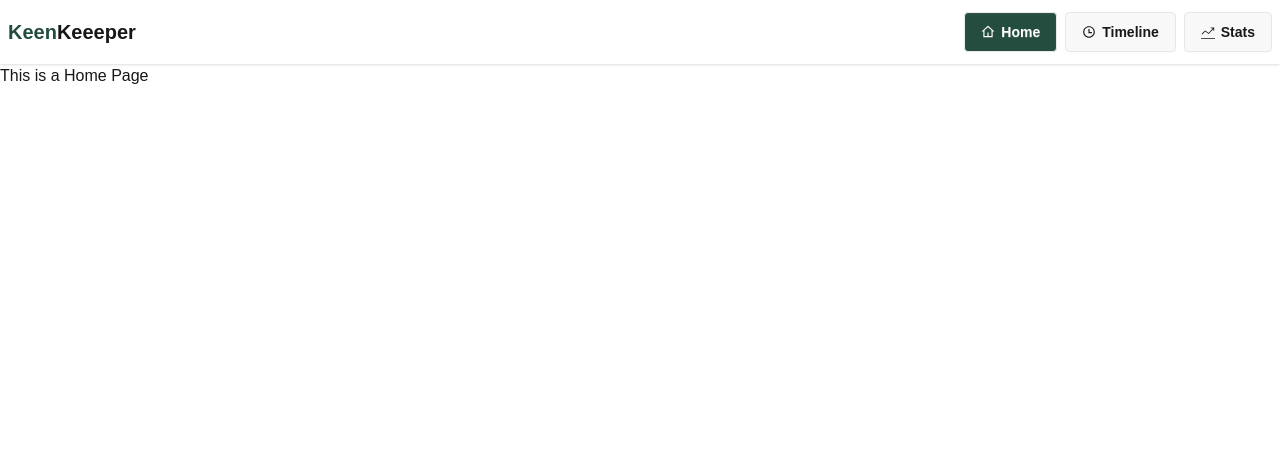
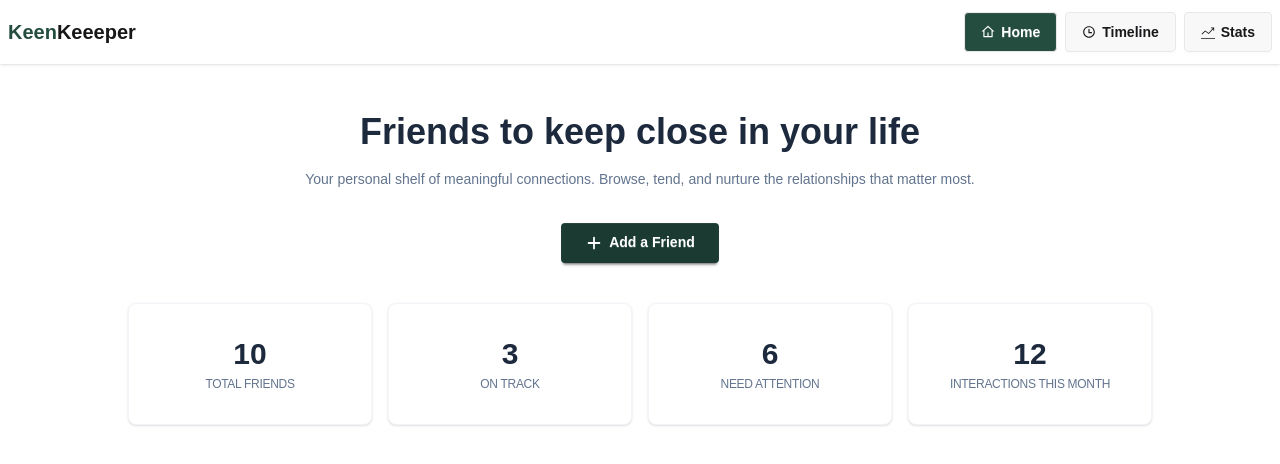
Before and after one commit to nazmul-conqueror/Assignment-07, a Next.js app: page / in a window 1280 px wide. Shown: the top 464 px of the page. Built offline with nearby package versions, Linux system fonts and the light colour scheme.

Commit message:
banner added

```diff
--- /dev/null
+++ b/src/app/components/Banner/Banner.jsx
@@ -0,0 +1,51 @@
+import React from 'react';
+import { HiPlus } from 'react-icons/hi'; // Ensure react-icons is installed
+
+const FriendsBanner = () => {
+  const stats = [
+    { label: 'Total Friends', value: 10 },
+    { label: 'On Track', value: 3 },
+    { label: 'Need Attention', value: 6 },
+    { label: 'Interactions This Month', value: 12 },
+  ];
+
+  return (
+    <section className="bg-base-100 py-12 px-4 flex flex-col items-center text-center">
+      {/* Header Section */}
+      <div className="max-w-2xl mb-10">
+        <h1 className="text-4xl font-bold text-slate-800 mb-4">
+          Friends to keep close in your life
+        </h1>
+        <p className="text-slate-500 text-sm leading-relaxed mb-8">
+          Your personal shelf of meaningful connections. Browse, tend, and nurture the
+          relationships that matter most.
+        </p>
+
+        {/* DaisyUI Button with React Icon */}
+        <button className="btn btn-neutral normal-case px-6 bg-[#1a3a32] hover:bg-[#132b25] border-none text-white">
+          <HiPlus className="text-lg" />
+          Add a Friend
+        </button>
+      </div>
+
+      {/* Stats Cards Grid */}
+      <div className="grid grid-cols-1 md:grid-cols-4 gap-4 w-full max-w-5xl">
+        {stats.map((stat, index) => (
+          <div
+            key={index}
+            className="bg-white border border-slate-100 rounded-lg shadow-sm py-8 px-4 flex flex-col items-center justify-center"
+          >
+            <span className="text-3xl font-bold text-slate-800 mb-1">
+              {stat.value}
+            </span>
+            <span className="text-xs font-medium text-slate-500 uppercase tracking-tight">
+              {stat.label}
+            </span>
+          </div>
+        ))}
+      </div>
+    </section>
+  );
+};
+
+export default FriendsBanner;
--- a/src/app/page.js
+++ b/src/app/page.js
@@ -1,11 +1,12 @@
 import Image from "next/image";
 import Navbar from "./components/Navbar/Navbar";
 import { useDebugValue } from "react";
+import Banner from "./components/Banner/Banner";
 
 export default function Home() {
   return (
    <div>
-    This is a Home Page
+   <Banner/>
    </div>
   );
 }
```
